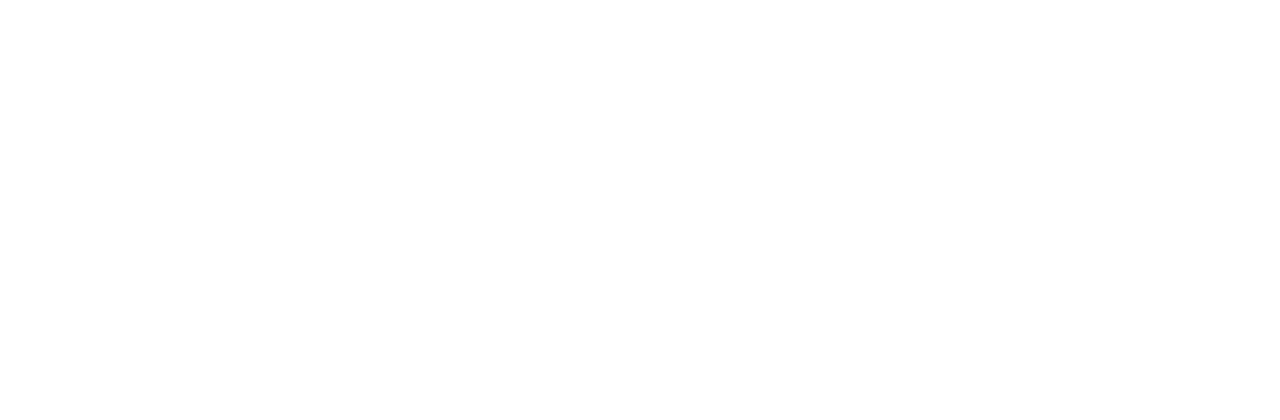
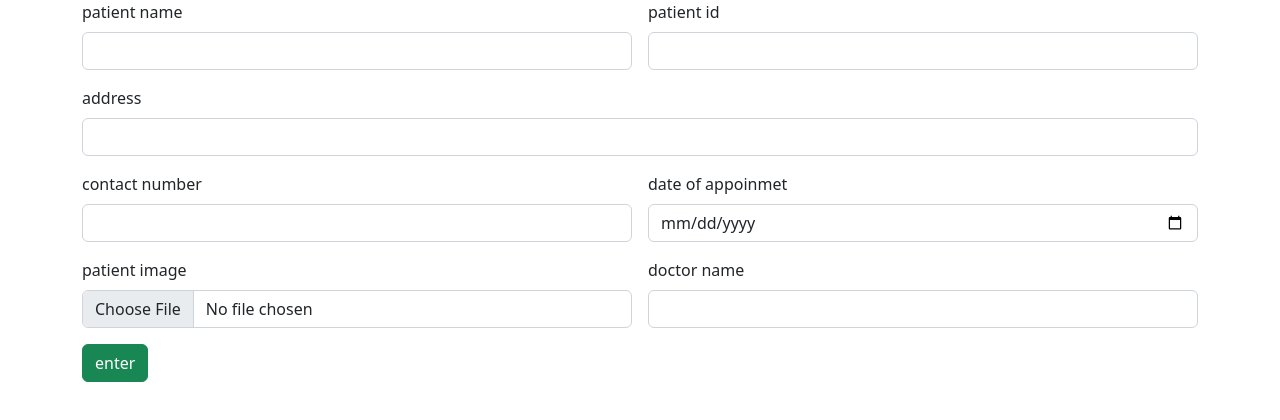
Before and after one commit to krishnanunnijp/patient-angular-project, an Angular app: page / in a window 1280 px wide. Shown: the top 420 px of the page. Built offline with nearby package versions, Linux system fonts and the light colour scheme.

Commit message:
patient entry page added'

```diff
--- a/src/app/app.component.html
+++ b/src/app/app.component.html
@@ -1,3 +1,3 @@
-
+<app-patient-entry></app-patient-entry>
 
 <router-outlet></router-outlet>
--- a/src/app/app.module.ts
+++ b/src/app/app.module.ts
@@ -3,10 +3,12 @@
 
 import { AppRoutingModule } from './app-routing.module';
 import { AppComponent } from './app.component';
+import { PatientEntryComponent } from './patient-entry/patient-entry.component';
 
 @NgModule({
   declarations: [
-    AppComponent
+    AppComponent,
+    PatientEntryComponent
   ],
   imports: [
     BrowserModule,
--- /dev/null
+++ b/src/app/patient-entry/patient-entry.component.html
@@ -0,0 +1,39 @@
+<div class="container">
+    <div class="row">
+        <div class="col col-12 col-sm-12 col-md-12 col-lg-12 col-xl-12 col-xxl-12">
+            <div class="row g-3">
+                <div class="col col-12 col-sm-6 cl-md-6 col-lg-6 col-xl-6 col-xxl-6">
+                    <label for="" class="form-label">patient name</label>
+                    <input type="text" class="form-control">
+                </div>
+                <div class="col col-12 col-sm-6 cl-md-6 col-lg-6 col-xl-6 col-xxl-6">
+                    <label for="" class="form-label">patient id</label>
+                    <input type="text" class="form-control">
+                </div>
+                <div class="col col-12 col-sm-12 cl-md-12 col-lg-12 col-xl-12 col-xxl-12">
+                    <label for="" class="form-label">address</label>
+                    <input type="text" class="form-control">
+                </div>
+                <div class="col col-12 col-sm-6 cl-md-6 col-lg-6 col-xl-6 col-xxl-6">
+                    <label for="" class="form-label">contact number</label>
+                    <input type="text" class="form-control">
+                </div>
+                <div class="col col-12 col-sm-6 cl-md-6 col-lg-6 col-xl-6 col-xxl-6">
+                    <label for="" class="form-label">date of appoinmet</label>
+                    <input type="date" class="form-control">
+                </div>
+                <div class="col col-12 col-sm-6 cl-md-6 col-lg-6 col-xl-6 col-xxl-6">
+                    <label for="" class="form-label">patient image</label>
+                    <input type="file" class="form-control">
+                </div>
+                <div class="col col-12 col-sm-6 cl-md-6 col-lg-6 col-xl-6 col-xxl-6">
+                    <label for="" class="form-label">doctor name</label>
+                    <input type="text" class="form-control">
+                </div>
+                <div class="col col-12 col-sm-12 cl-md-12 col-lg-12 col-xl-12 col-xxl-12">
+                    <a href="" class="btn btn-success">enter</a>
+                </div>
+            </div>
+        </div>
+    </div>
+</div>
--- a/src/index.html
+++ b/src/index.html
@@ -6,8 +6,13 @@
   <base href="/">
   <meta name="viewport" content="width=device-width, initial-scale=1">
   <link rel="icon" type="image/x-icon" href="favicon.ico">
+  <!-- CSS only -->
+<link href="https://cdn.jsdelivr.net/npm/bootstrap@5.2.3/dist/css/bootstrap.min.css" rel="stylesheet" integrity="sha384-rbsA2VBKQhggwzxH7pPCaAqO46MgnOM80zW1RWuH61DGLwZJEdK2Kadq2F9CUG65" crossorigin="anonymous">
 </head>
 <body>
   <app-root></app-root>
+
+  <!-- JavaScript Bundle with Popper -->
+<script src="https://cdn.jsdelivr.net/npm/bootstrap@5.2.3/dist/js/bootstrap.bundle.min.js" integrity="sha384-kenU1KFdBIe4zVF0s0G1M5b4hcpxyD9F7jL+jjXkk+Q2h455rYXK/7HAuoJl+0I4" crossorigin="anonymous"></script>
 </body>
 </html>
```
Also changed, not shown: src/app/patient-entry/patient-entry.component.ts (added, +10 -0 lines), src/app/patient-entry/patient-entry.component.css (added).
